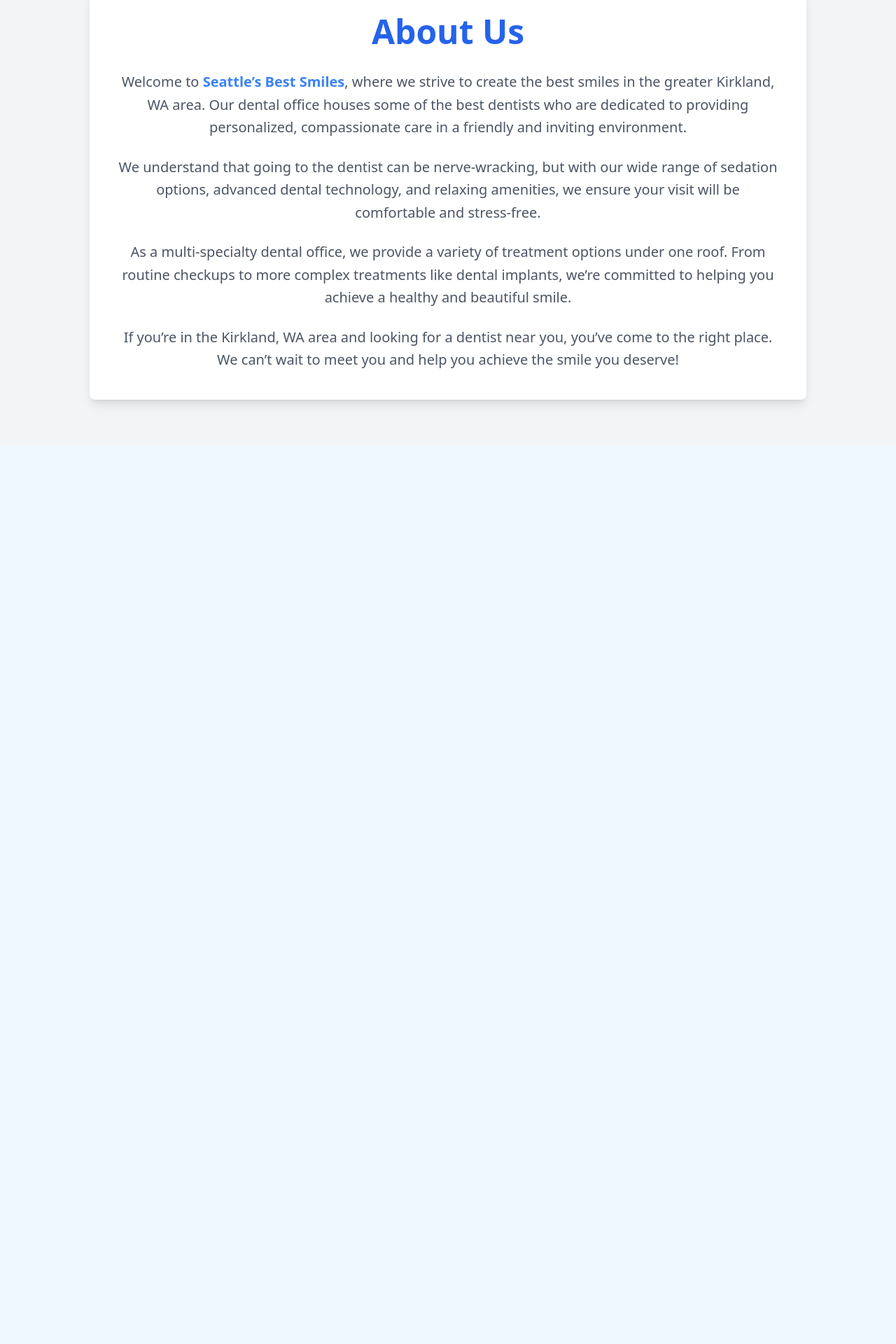
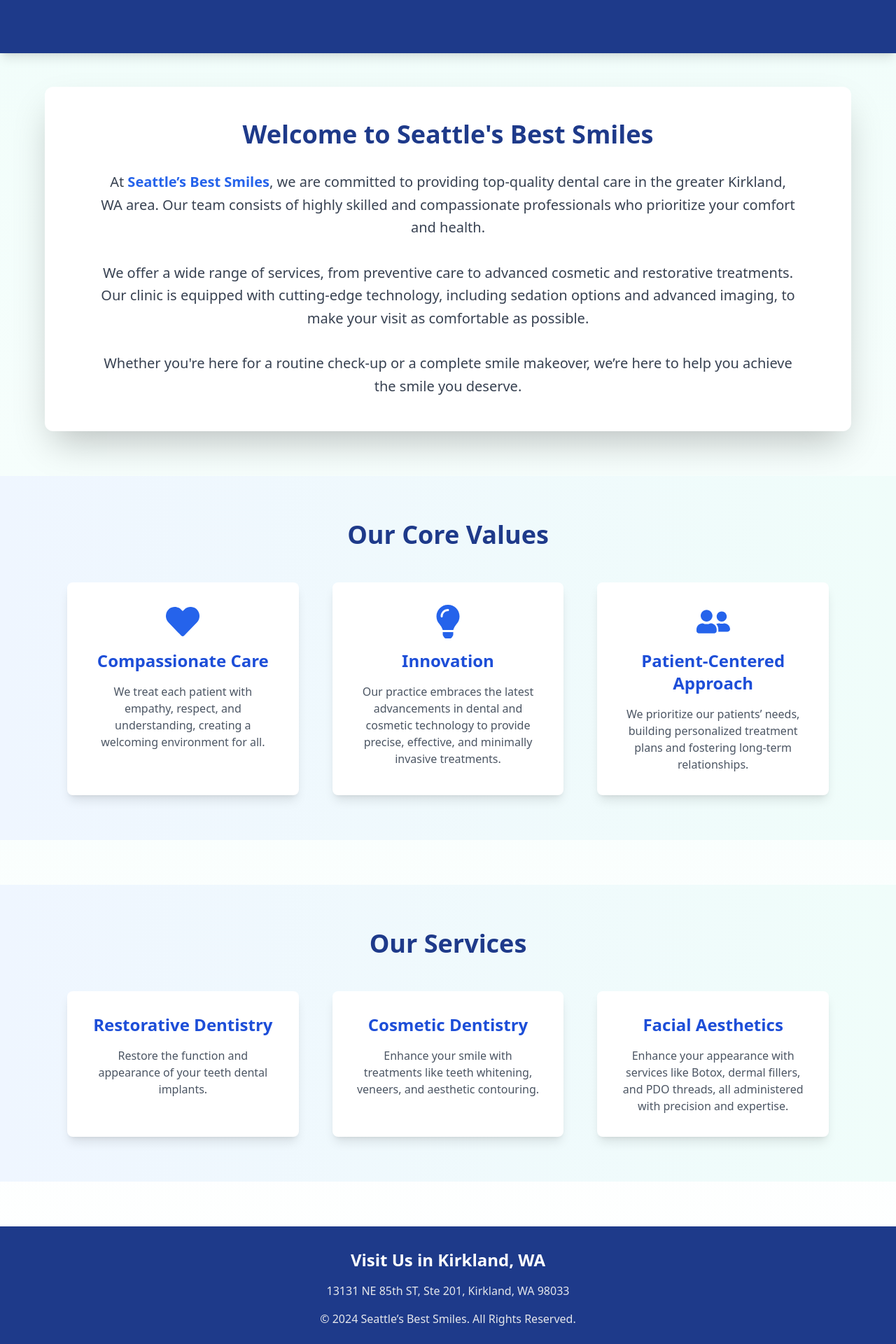
Before and after one commit to kimia2003/SeattleBestSmiles, a React (Create React App) app in the folder seattlebestsmiles/: page /about in a window 1280 px wide. Shown: the part 260-2180 px from the top of the page at 70% size. Before the commit the page ends 896 px from the top, so only its background shows below. Built offline with nearby package versions, Linux system fonts and the light colour scheme.

Commit message:
Design updates

```diff
--- a/seattlebestsmiles/src/components/AboutPage.jsx
+++ b/seattlebestsmiles/src/components/AboutPage.jsx
@@ -1,22 +1,95 @@
 import React from 'react';
+import { FaHeart, FaLightbulb, FaUserFriends } from 'react-icons/fa';
+
+
 const About = () => {
   return (
-    <div className="min-h-screen flex items-center justify-center bg-gray-100 pt-20">
-      <div className="max-w-5xl mx-auto p-10 bg-white shadow-lg rounded-lg">
-        <h1 className="text-5xl font-extrabold text-center text-blue-600 mb-8">About Us</h1>
-        <p className="text-xl text-gray-600 leading-relaxed text-center mb-6">
-          Welcome to <span className="font-bold text-blue-500">Seattle’s Best Smiles</span>, where we strive to create the best smiles in the greater Kirkland, WA area. Our dental office houses some of the best dentists who are dedicated to providing personalized, compassionate care in a friendly and inviting environment.
+    <div className="min-h-screen bg-gradient-to-b from-teal-50 to-white">
+
+      <header className="w-full h-60 bg-blue-900 text-white flex items-center justify-center shadow-lg">
+        <h1 className="text-5xl font-extrabold tracking-wider">About Us</h1>
+      </header>
+
+      <div className="max-w-6xl mx-auto p-12 mt-12 bg-white shadow-2xl rounded-xl space-y-8">
+        <h2 className="text-4xl font-semibold text-center text-blue-900 mb-8">Welcome to Seattle's Best Smiles</h2>
+        <p className="text-xl text-gray-700 leading-relaxed text-center mb-8 px-8">
+          At <span className="font-bold text-blue-600">Seattle’s Best Smiles</span>, we are committed to providing top-quality dental care in the greater Kirkland, WA area. Our team consists of highly skilled and compassionate professionals who prioritize your comfort and health.
         </p>
-        <p className="text-xl text-gray-600 leading-relaxed text-center mb-6">
-          We understand that going to the dentist can be nerve-wracking, but with our wide range of sedation options, advanced dental technology, and relaxing amenities, we ensure your visit will be comfortable and stress-free.
+        <p className="text-xl text-gray-700 leading-relaxed text-center mb-8 px-8">
+          We offer a wide range of services, from preventive care to advanced cosmetic and restorative treatments. Our clinic is equipped with cutting-edge technology, including sedation options and advanced imaging, to make your visit as comfortable as possible.
         </p>
-        <p className="text-xl text-gray-600 leading-relaxed text-center mb-6">
-          As a multi-specialty dental office, we provide a variety of treatment options under one roof. From routine checkups to more complex treatments like dental implants, we’re committed to helping you achieve a healthy and beautiful smile.
-        </p>
-        <p className="text-xl text-gray-600 leading-relaxed text-center">
-          If you’re in the Kirkland, WA area and looking for a dentist near you, you’ve come to the right place. We can’t wait to meet you and help you achieve the smile you deserve!
+        <p className="text-xl text-gray-700 leading-relaxed text-center px-8">
+          Whether you're here for a routine check-up or a complete smile makeover, we’re here to help you achieve the smile you deserve.
         </p>
       </div>
+
+{ /*core values section */ }
+      <section className="bg-gradient-to-r from-blue-50 to-teal-50 w-full py-16 mt-16">
+        <div className="max-w-6xl mx-auto px-8 text-center">
+          <h3 className="text-4xl font-semibold text-blue-900 mb-12">Our Core Values</h3>
+          <div className="grid gap-12 md:grid-cols-3">
+            <div className="p-8 bg-white rounded-lg shadow-lg hover:shadow-xl transition-transform transform hover:scale-105 flex flex-col items-center text-center">
+              <FaHeart className="text-5xl text-blue-600 mb-4" />
+              <h4 className="text-2xl font-semibold text-blue-700 mb-4">Compassionate Care</h4>
+              <p className="text-gray-600">
+                We treat each patient with empathy, respect, and understanding, creating a welcoming environment for all.
+              </p>
+            </div>
+            <div className="p-8 bg-white rounded-lg shadow-lg hover:shadow-xl transition-transform transform hover:scale-105 flex flex-col items-center text-center">
+              <FaLightbulb className="text-5xl text-blue-600 mb-4" />
+              <h4 className="text-2xl font-semibold text-blue-700 mb-4">Innovation</h4>
+              <p className="text-gray-600">
+                Our practice embraces the latest advancements in dental and cosmetic technology to provide precise, effective, and minimally invasive treatments.
+              </p>
+            </div>
+            <div className="p-8 bg-white rounded-lg shadow-lg hover:shadow-xl transition-transform transform hover:scale-105 flex flex-col items-center text-center">
+              <FaUserFriends className="text-5xl text-blue-600 mb-4" />
+              <h4 className="text-2xl font-semibold text-blue-700 mb-4">Patient-Centered Approach</h4>
+              <p className="text-gray-600">
+                We prioritize our patients’ needs, building personalized treatment plans and fostering long-term relationships.
+              </p>
+            </div>
+          </div>
+        </div>
+      </section>
+
+      <section className="w-full py-16 mt-16 bg-gradient-to-r from-blue-50 to-teal-50">
+        <div className="max-w-6xl mx-auto px-8 text-center">
+          <h3 className="text-4xl font-semibold text-blue-900 mb-12">Our Services</h3>
+          <div className="grid gap-12 md:grid-cols-3">
+            <div className="bg-white p-8 rounded-lg shadow-lg transition-transform transform hover:scale-105 hover:shadow-xl">
+              <h4 className="text-2xl font-semibold text-blue-700 mb-4">Restorative Dentistry</h4>
+              <p className="text-gray-600">
+              Restore the function and appearance of your teeth dental implants.
+              </p>
+            </div>
+            <div className="bg-white p-8 rounded-lg shadow-lg transition-transform transform hover:scale-105 hover:shadow-xl">
+              <h4 className="text-2xl font-semibold text-blue-700 mb-4">Cosmetic Dentistry</h4>
+              <p className="text-gray-600">
+                Enhance your smile with treatments like teeth whitening, veneers, and aesthetic contouring.
+              </p>
+            </div>
+            <div className="bg-white p-8 rounded-lg shadow-lg transition-transform transform hover:scale-105 hover:shadow-xl">
+              <h4 className="text-2xl font-semibold text-blue-700 mb-4">Facial Aesthetics</h4>
+              <p className="text-gray-600">
+              Enhance your appearance with services like Botox, dermal fillers, and PDO threads, all administered with precision and expertise.
+              </p>
+            </div>
+          </div>
+        </div>
+      </section>
+
+      <footer className="bg-blue-900 text-white text-center py-8 mt-16">
+        <div className="max-w-4xl mx-auto">
+          <h4 className="text-2xl font-semibold mb-4">Visit Us in Kirkland, WA</h4>
+          <p className="text-gray-200 mb-4">
+            13131 NE 85th ST, Ste 201, Kirkland, WA 98033
+          </p>
+          <p className="text-gray-200">
+            © 2024 Seattle’s Best Smiles. All Rights Reserved.
+          </p>
+        </div>
+      </footer>
     </div>
   );
 };
--- a/seattlebestsmiles/src/components/HomePage.jsx
+++ b/seattlebestsmiles/src/components/HomePage.jsx
@@ -5,17 +5,17 @@
 const HomePage = () => {
   const navigate = useNavigate();
 
-  // WelcomeSection as an internal function
+
   const WelcomeSection = () => {
     const handleScheduleVisit = () => {
-      navigate('/login'); // Adjust the path if your login route is different
+      navigate('/login');
     };
 
     return (
-      <section className="hero bg-blue-50 flex items-center justify-center py-16">
+      <section className="flex items-center justify-center py-26 px-4 bg-gray-50">
         <div className="text-center max-w-4xl">
-          <h1 className="text-5xl font-bold text-blue-900">Welcome to Seattle's Best Smiles</h1>
-          <p className="mt-4 text-lg">Your journey to a brighter, healthier smile starts here!</p>
+          <h1 className="text-4xl font-bold text-gray-800">Welcome to Seattle's Best Smiles</h1>
+          <p className="mt-4 text-lg text-gray-600">Your journey to a brighter, healthier smile starts here!</p>
           <button
             onClick={handleScheduleVisit}
             className="mt-8 bg-teal-500 text-white py-3 px-6 rounded-lg hover:bg-teal-600"
@@ -29,33 +29,33 @@
 
   return (
     <div className="bg-white min-h-screen text-gray-800">
-      {/* Carousel Section */}
+
       <section className="hero">
         <ImageCarousel />
       </section>
 
-      {/* Welcome Section */}
+
       <WelcomeSection />
 
-      {/* Main Info Section */}
-      <main className="bg-teal-100 text-center p-8 rounded-lg mt-8 shadow-lg max-w-4xl mx-auto">
-        <h2 className="text-2xl font-semibold text-blue-950 uppercase">Dental Implants & Cosmetic Dentistry - Kirkland, WA</h2>
-        <p className="mt-4 text-blue-950 text-lg">Discover The Best Smiles In Kirkland, WA</p>
-        <p className="mt-6 text-blue-950">
+
+      <main className="bg-gray-50 text-center p-8 rounded-lg mt-8 shadow-lg max-w-4xl mx-auto">
+        <h2 className="text-2xl font-semibold text-gray-800 uppercase">Dental Implants & Cosmetic Dentistry - Kirkland, WA</h2>
+        <p className="mt-4 text-gray-600 text-lg">Discover The Best Smiles In Kirkland, WA</p>
+        <p className="mt-6 text-gray-600">
           A dazzling smile can be a true confidence booster, and we believe that everyone deserves to have one.
           That’s why our team at Seattle’s Best Smiles is dedicated to helping our patients achieve their dream smile.
           Our dental office, located in charming Kirkland, WA, utilizes cutting-edge technology to ensure that your treatment is hassle-free and convenient.
         </p>
-        <p className="mt-4 text-blue-950">
+        <p className="mt-4 text-gray-600">
           Whether you’re interested in <span className="font-semibold text-blue-900">dental implants</span>, which can revolutionize your smile, or <span className="font-semibold text-blue-900">zirconia fixed bridges</span>, we have the expertise to make it happen.
         </p>
-        <p className="mt-4 text-blue-950">
+        <p className="mt-4 text-gray-600">
           Let us help you unlock the power of a beautiful smile that will leave a lasting impression on everyone you meet!
         </p>
       </main>
 
-      {/* Footer */}
-      <footer className="bg-blue-900 text-white text-center py-6 mt-8">
+
+      <footer className="bg-gray-800 text-white text-center py-6 mt-8">
         <p>© 2024 Seattle's Best Smiles. All Rights Reserved.</p>
       </footer>
     </div>
--- a/seattlebestsmiles/src/components/MeetTheDoctor.jsx
+++ b/seattlebestsmiles/src/components/MeetTheDoctor.jsx
@@ -2,27 +2,69 @@
 
 const MeetTheDoctor = () => {
   return (
-    <div className="min-h-screen bg-gray-50 flex flex-col items-center py-16">
-      <h1 className="text-4xl font-bold text-blue-900 mb-8">Meet Dr. Arkadi Razoumovitch</h1>
+    <div className="min-h-screen bg-gradient-to-b from-blue-100 to-white">
 
-      <div className="max-w-4xl bg-white p-8 rounded-lg shadow-lg flex items-center space-x-8">
-        {/* Doctor's Image */}
+      <header className="w-full h-60 bg-blue-900 text-white flex items-center justify-center shadow-lg">
+        <h1 className="text-5xl font-extrabold tracking-wider">Meet Dr. Arkadi Razoumovitch</h1>
+      </header>
+
+      <div className="flex flex-col lg:flex-row max-w-6xl mx-auto p-12 mt-12 bg-white shadow-2xl rounded-xl overflow-hidden space-y-8 lg:space-y-0 lg:space-x-12">
+
         <img
-          src="/path-to-doctor-image.jpg"  // Replace with the actual image path
+          src="/path-to-doctor-image.jpg" // Replace with the actual image path
           alt="Dr. Arkadi Razoumovitch"
-          className="w-48 h-auto rounded-lg shadow-md"
+          className="w-72 h-auto rounded-lg shadow-lg transform transition duration-300 hover:scale-105"
         />
 
-        {/* Doctor's Information */}
-        <div className="text-center">
-          <h2 className="text-2xl font-semibold text-blue-800">Arkadi Razoumovitch, DDS</h2>
-          <p className="mt-4 text-gray-700">
-            Dr. Razoumovitch embraces the latest technology, including 3D cone beam scanning and 3D-milled zirconia prosthetics on implants.
-            He has extensive post-graduate training in surgical procedures like bone grafting, implant placement, and All-on-4, as well as cosmetic dentistry and facial esthetics such as botox, dermal and lip fillers, and PDO threads.
-            He has achieved mastership status with the American Academy of Facial Esthetics.
+        <div className="flex flex-col justify-center space-y-6 text-left">
+          <h2 className="text-3xl font-semibold text-blue-900">Arkadi Razoumovitch, DDS</h2>
+          <p className="text-gray-700 leading-relaxed">
+            Dr. Razoumovitch is dedicated to transforming smiles using the latest advancements in dental technology. His practice incorporates cutting-edge tools like 3D cone beam scanning and 3D-milled zirconia prosthetics.
+          </p>
+          <p className="text-gray-700 leading-relaxed">
+            With advanced training in surgical and cosmetic procedures, Dr. Razoumovitch provides specialized care in bone grafting, implant placement, and facial esthetics, including botox and dermal fillers. He holds mastership status with the American Academy of Facial Esthetics.
           </p>
         </div>
       </div>
+
+      <section className="w-full py-16 mt-16 bg-gradient-to-r from-blue-50 to-teal-50">
+        <div className="max-w-6xl mx-auto px-8 text-center">
+          <h3 className="text-4xl font-semibold text-blue-900 mb-12">Why Choose Dr. Razoumovitch?</h3>
+          <div className="grid gap-12 md:grid-cols-3">
+            <div className="bg-white p-8 rounded-lg shadow-lg transition-transform transform hover:scale-105 hover:shadow-xl">
+              <h4 className="text-2xl font-semibold text-blue-800 mb-4">Personalized Care</h4>
+              <p className="text-gray-600">
+                Dr. Razoumovitch tailors treatment plans to each patient’s needs, making every visit unique and focused on individual goals.
+              </p>
+            </div>
+            <div className="bg-white p-8 rounded-lg shadow-lg transition-transform transform hover:scale-105 hover:shadow-xl">
+              <h4 className="text-2xl font-semibold text-blue-800 mb-4">Advanced Technology</h4>
+              <p className="text-gray-600">
+                Using state-of-the-art dental technology, Dr. Razoumovitch enhances precision and patient experience with modern, minimally invasive methods.
+              </p>
+            </div>
+            <div className="bg-white p-8 rounded-lg shadow-lg transition-transform transform hover:scale-105 hover:shadow-xl">
+              <h4 className="text-2xl font-semibold text-blue-800 mb-4">Comforting Experience</h4>
+              <p className="text-gray-600">
+                Known for his compassionate approach, Dr. Razoumovitch ensures a calm, welcoming environment where patient comfort is a top priority.
+              </p>
+            </div>
+          </div>
+        </div>
+      </section>
+
+      <section className="bg-white w-full py-16 mt-16">
+        <div className="max-w-4xl mx-auto text-center px-8">
+          <h3 className="text-4xl font-semibold text-blue-900 mb-10">Professional Affiliations</h3>
+          <ul className="grid gap-6 text-left mx-6 lg:mx-auto lg:grid-cols-2 text-gray-700 text-lg">
+            <li className="p-4 rounded-lg bg-blue-50 shadow-md hover:bg-blue-100 transition-all">American Dental Association (ADA)</li>
+            <li className="p-4 rounded-lg bg-blue-50 shadow-md hover:bg-blue-100 transition-all">Academy of General Dentistry (AGD)</li>
+            <li className="p-4 rounded-lg bg-blue-50 shadow-md hover:bg-blue-100 transition-all">American Academy of Implant Dentistry (AAID)</li>
+            <li className="p-4 rounded-lg bg-blue-50 shadow-md hover:bg-blue-100 transition-all">American Academy of Cosmetic Dentistry (AACD)</li>
+            <li className="p-4 rounded-lg bg-blue-50 shadow-md hover:bg-blue-100 transition-all">American Academy of Facial Esthetics (AAFE)</li>
+          </ul>
+        </div>
+      </section>
     </div>
   );
 };
```
Also changed, not shown: seattlebestsmiles/package.json (+1 -6 lines), seattlebestsmiles/public/doctorImage.jpg (added), seattlebestsmiles/src/components/Login.jsx (line endings or trailing spaces).
